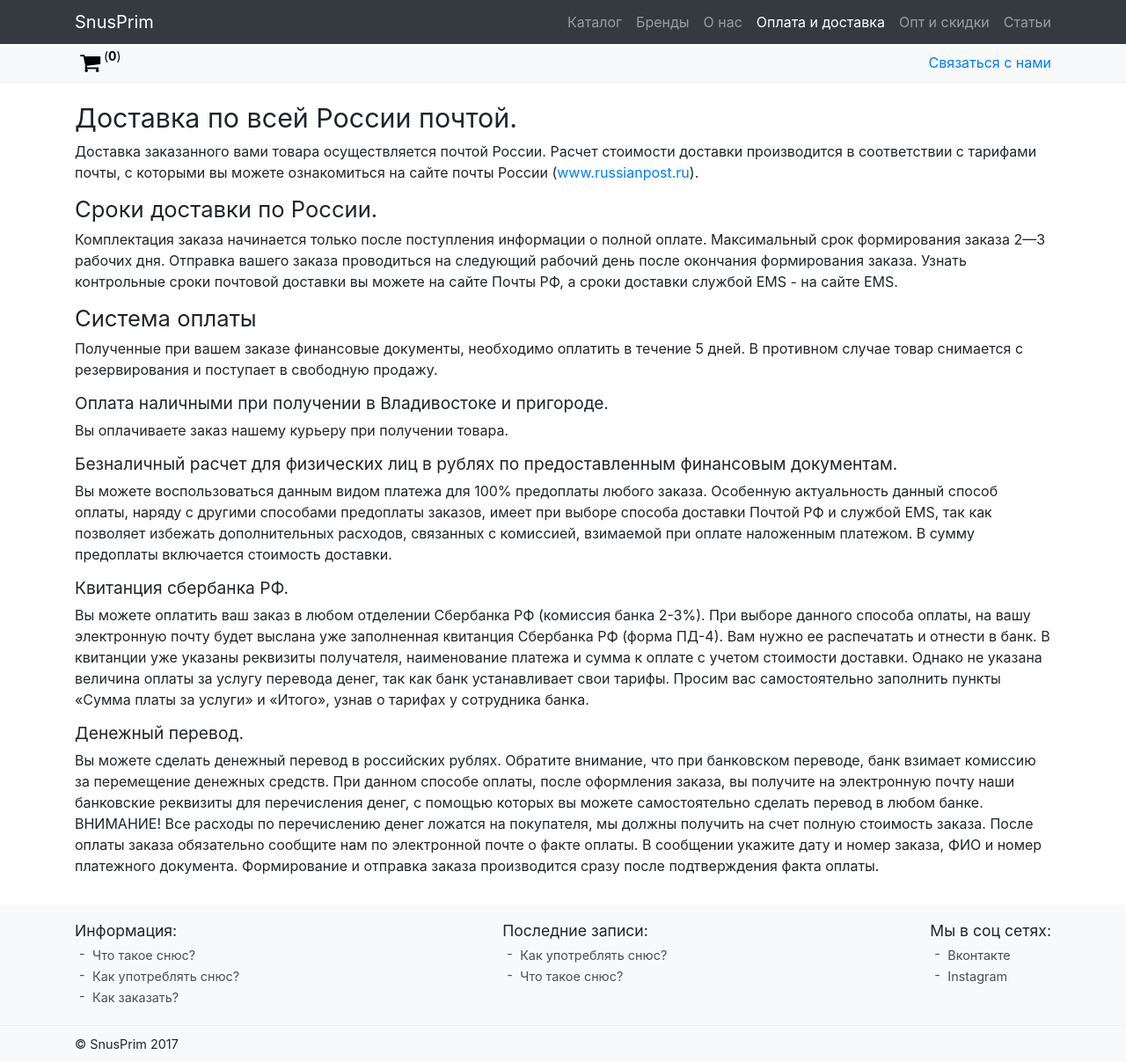
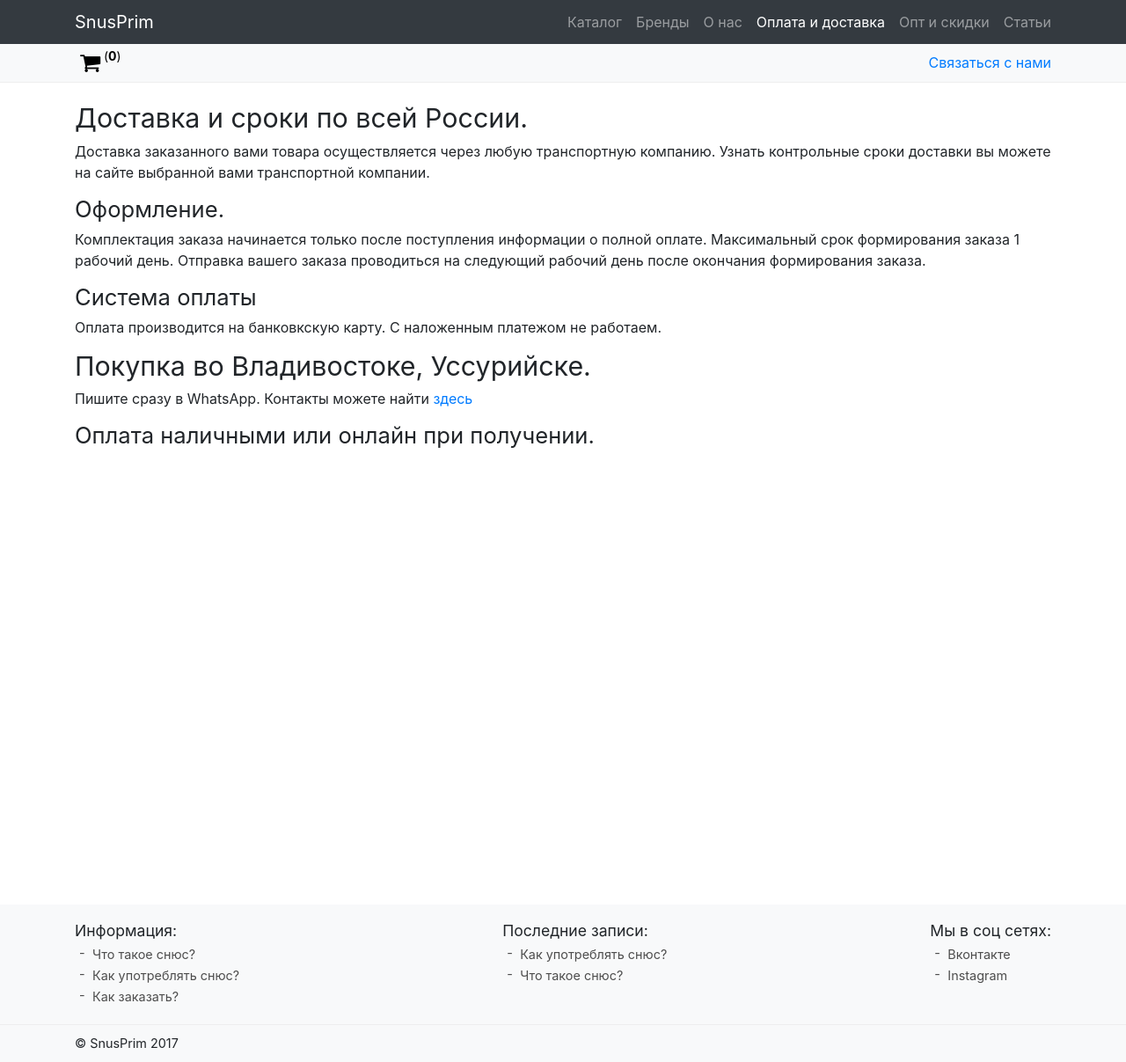
Before and after one commit to Snus-ru/Snus-ru.github.io, a Jekyll site: the page built from delivery.md, in a window 1280 px wide and 1207 px high. Shown: the whole window at 88% size. Built offline with Jekyll 4.4.1, drawn with Linux system fonts in a browser that asks for light colours; nearby versions of some CDN libraries.

Commit message:
Updated Delivery

```diff
--- a/delivery.md
+++ b/delivery.md
@@ -1,33 +1,21 @@
 ---
 title: delivery
 position: 2
-title-seo: Доставка снюса в России
+title-seo: Доставка снюса по России
 descr: Мы занимаемся доставкой снюса по всей территории России.
 layout: simple-page
 ---
 
-# Доставка по всей России почтой.
-Доставка заказанного вами товара осуществляется почтой России.
-Расчет стоимости доставки производится в соответствии с тарифами почты, с которыми вы можете ознакомиться на сайте почты России (<a target="_blank" rel="nofollow" href="//www.russianpost.ru">www.russianpost.ru</a>).
-## Сроки доставки по России.
-Комплектация заказа начинается только после поступления информации о полной оплате. Максимальный срок формирования заказа 2—3 рабочих дня.
-Отправка вашего заказа проводиться на следующий рабочий день после окончания формирования заказа. Узнать контрольные сроки почтовой доставки вы можете на сайте Почты РФ, а сроки доставки службой EMS - на сайте EMS.
+# Доставка и сроки по всей России.
+Доставка заказанного вами товара осуществляется через любую транспортную компанию.
+Узнать контрольные сроки доставки вы можете на сайте выбранной вами транспортной компании.
+## Оформление.
+Комплектация заказа начинается только после поступления информации о полной оплате. Максимальный срок формирования заказа 1 рабочий день.
+Отправка вашего заказа проводиться на следующий рабочий день после окончания формирования заказа.
 
 ## Система оплаты
-Полученные при вашем заказе финансовые документы, необходимо оплатить в течение 5 дней. В противном случае товар снимается с резервирования и поступает в свободную продажу.
+Оплата производится на банковкскую карту. С наложенным платежом не работаем.
 
-### Оплата наличными при получении в Владивостоке и пригороде.
-Вы оплачиваете заказ нашему курьеру при получении товара.
-
-### Безналичный расчет для физических лиц в рублях по предоставленным финансовым документам.
-Вы можете воспользоваться данным видом платежа для 100% предоплаты любого заказа.
-Особенную актуальность данный способ оплаты, наряду с другими способами предоплаты заказов, имеет при выборе способа доставки Почтой РФ и службой EMS, так как позволяет избежать дополнительных расходов, связанных с комиссией, взимаемой при оплате наложенным платежом.
-В сумму предоплаты включается стоимость доставки.
-
-### Квитанция сбербанка РФ.
-Вы можете оплатить ваш заказ в любом отделении Сбербанка РФ (комиссия банка 2-3%).
-При выборе данного способа оплаты, на вашу электронную почту будет выслана уже заполненная квитанция Сбербанка РФ (форма ПД-4). Вам нужно ее распечатать и отнести в банк. В квитанции уже указаны реквизиты получателя, наименование платежа и сумма к оплате с учетом стоимости доставки. Однако не указана величина оплаты за услугу перевода денег, так как банк устанавливает свои тарифы. Просим вас самостоятельно заполнить пункты «Сумма платы за услуги» и «Итого», узнав о тарифах у сотрудника банка.
-
-### Денежный перевод.
-Вы можете сделать денежный перевод в российских рублях. Обратите внимание, что при банковском переводе, банк взимает комиссию за перемещение денежных средств. При данном способе оплаты, после оформления заказа, вы получите на электронную почту наши банковские реквизиты для перечисления денег, с помощью которых вы можете самостоятельно сделать перевод в любом банке.
-ВНИМАНИЕ! Все расходы по перечислению денег ложатся на покупателя, мы должны получить на счет полную стоимость заказа. После оплаты заказа обязательно сообщите нам по электронной почте о факте оплаты. В сообщении укажите дату и номер заказа, ФИО и номер платежного документа. Формирование и отправка заказа производится сразу после подтверждения факта оплаты.
+# Покупка во Владивостоке, Уссурийске.
+Пишите сразу в WhatsApp. Контакты можете найти [здесь](https://www.snusprim.com/about.html)
+## Оплата наличными или онлайн при получении.
```
